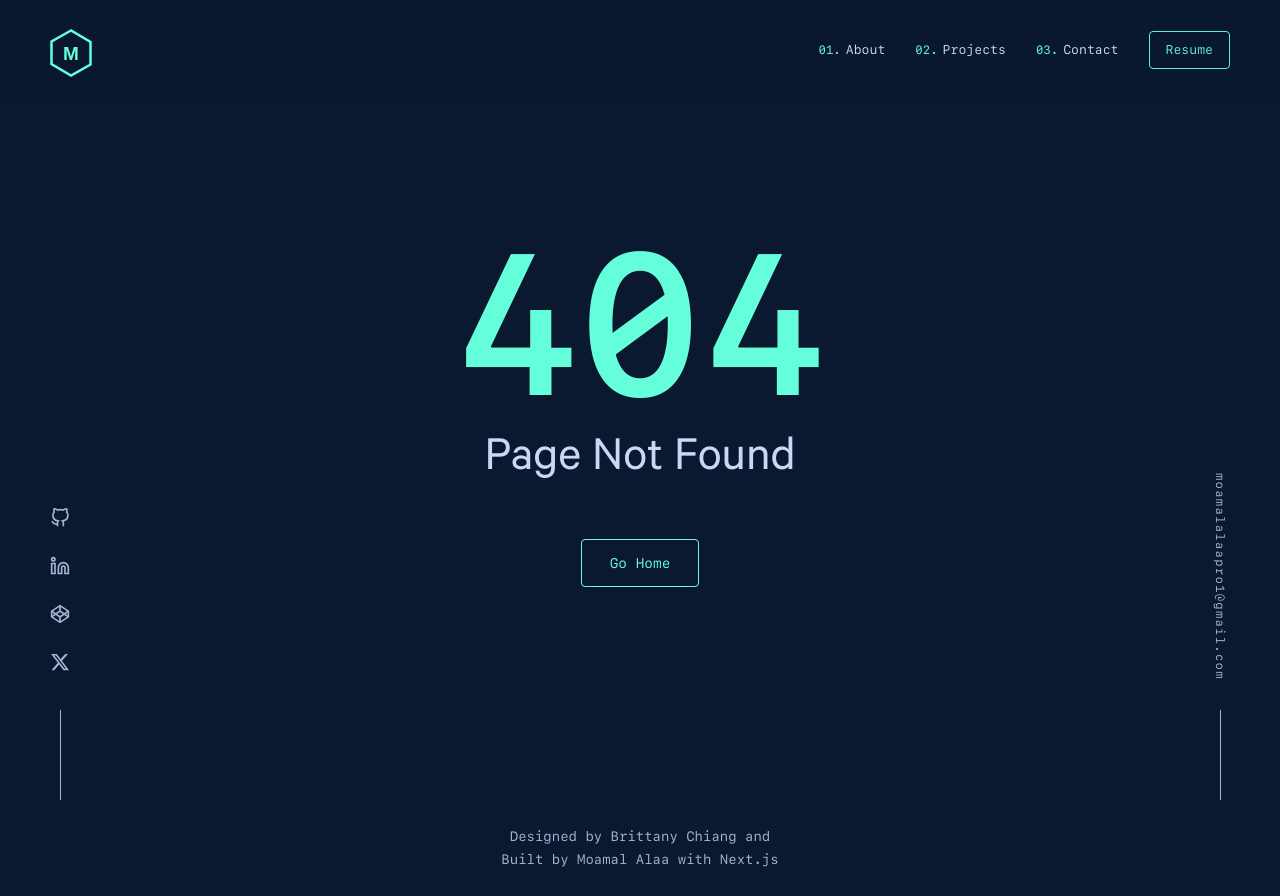
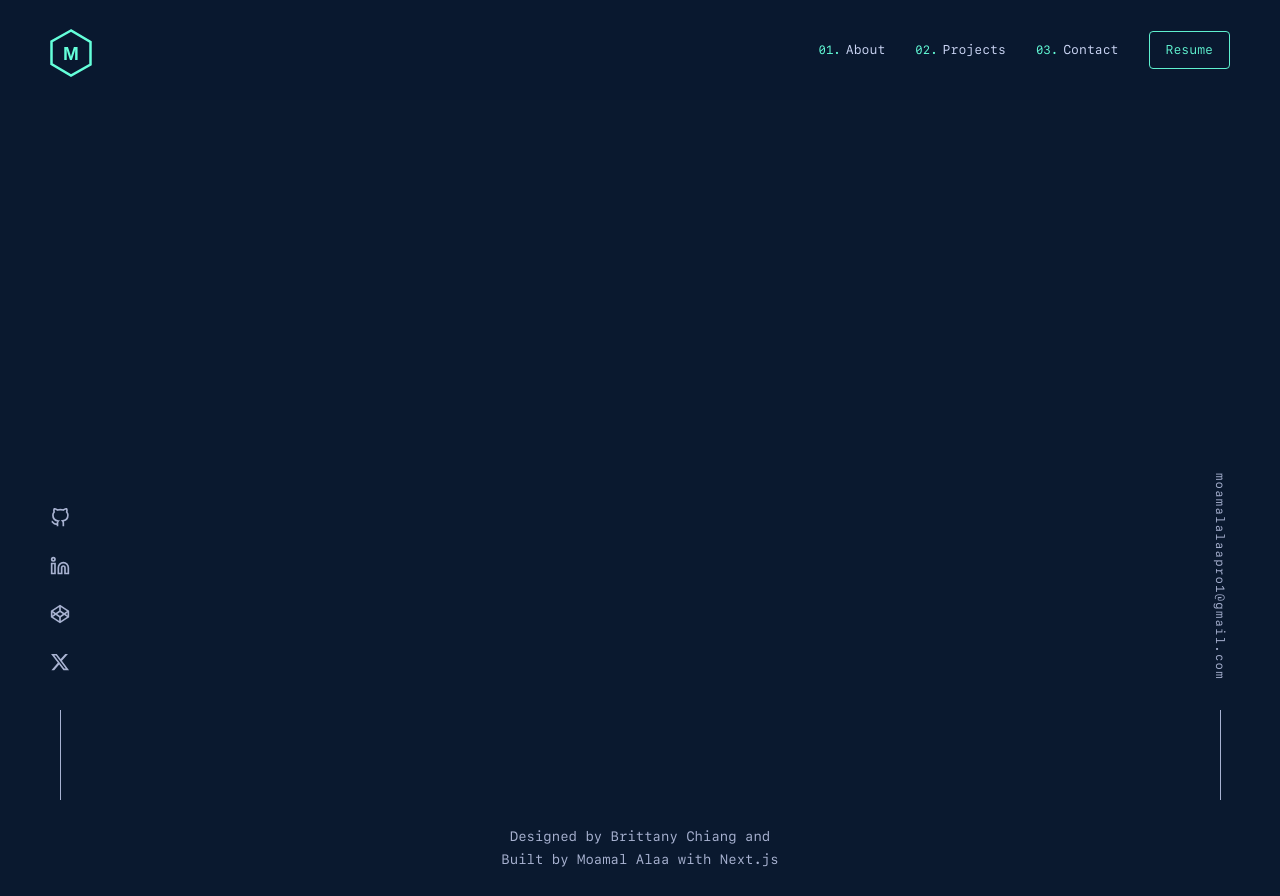
Before and after one commit to Moamal-2000/moamal-alaa, a Next.js app: page /archive in a window 1280 px wide. Before the commit this address had no page. Built offline with nearby package versions, Linux system fonts and the light colour scheme.

Commit message:
init: Archive page

```diff
--- /dev/null
+++ b/src/app/(pages)/archive/page.js
@@ -0,0 +1,5 @@
+import s from "./Archive.module.scss";
+
+export default function Archive() {
+  return <main className={s.archive}></main>;
+}
```
Also changed, not shown: src/app/(pages)/archive/Archive.module.scss (added).
